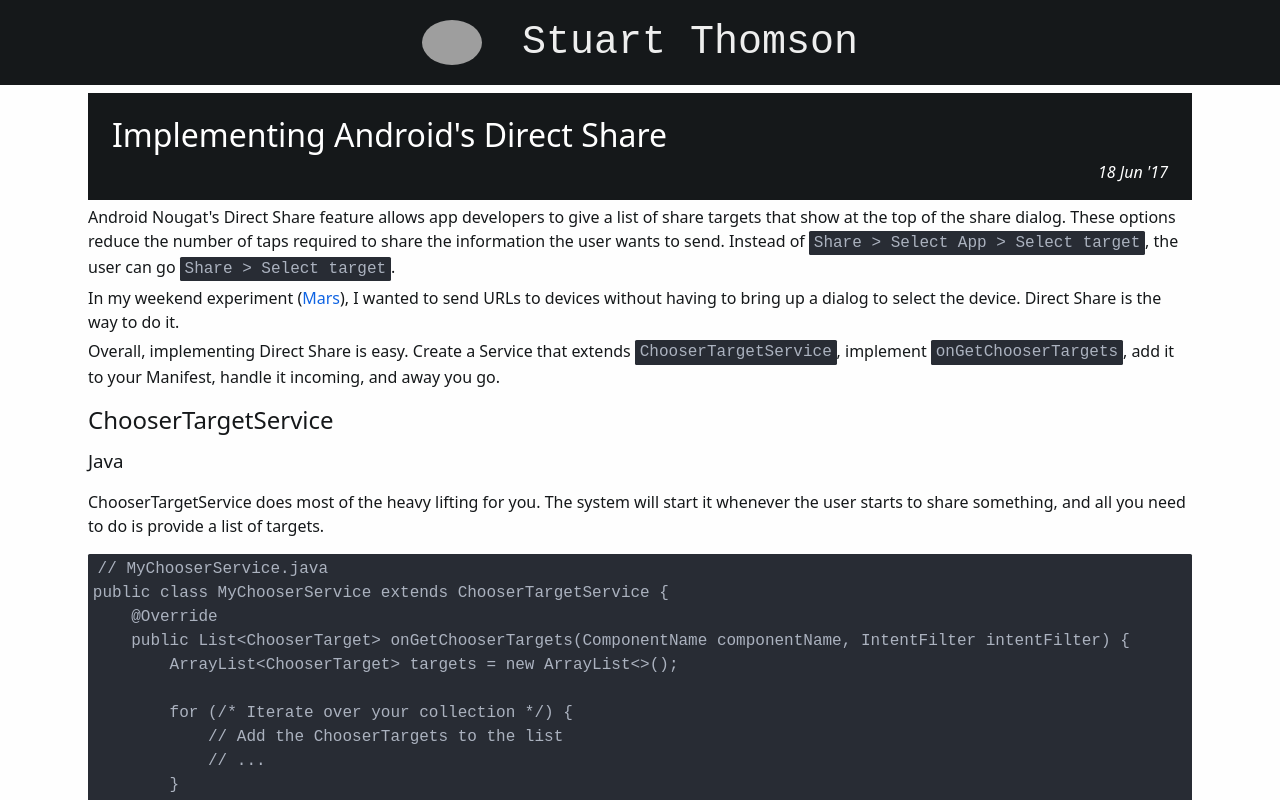
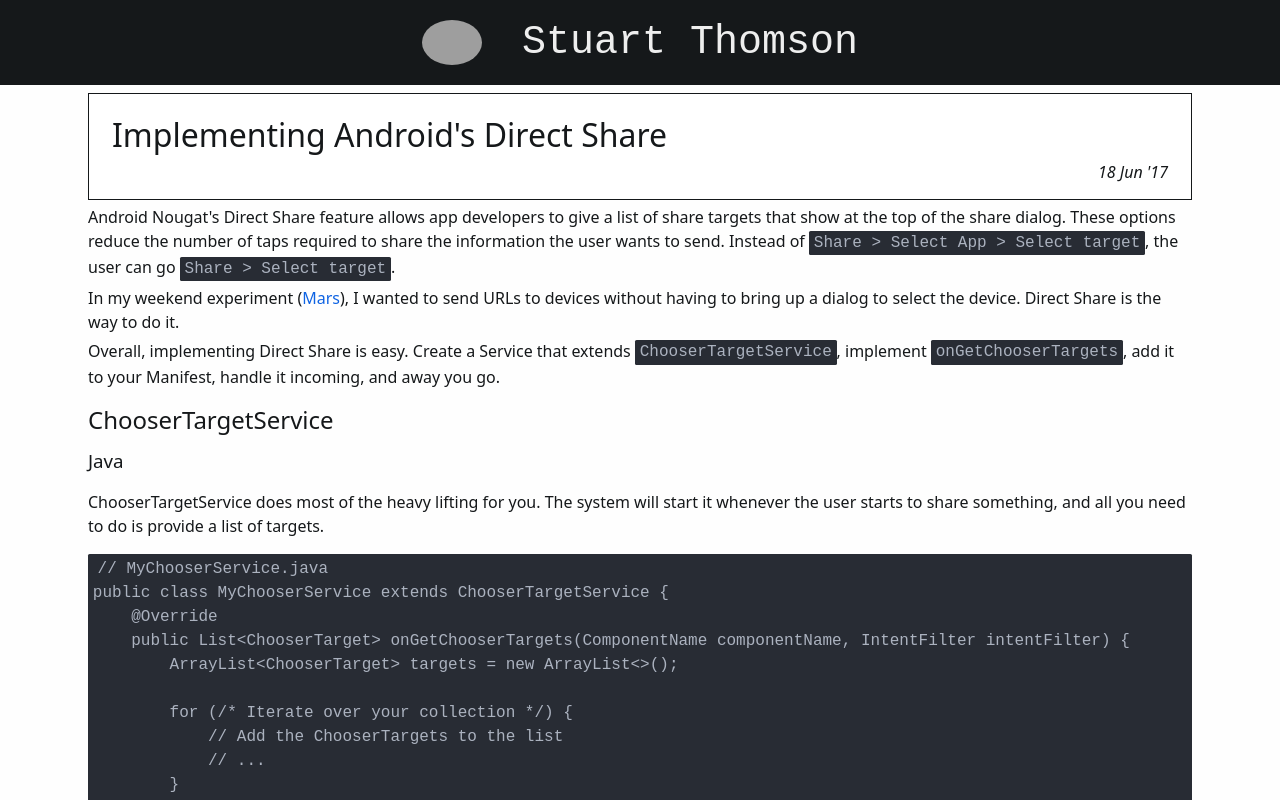
Before and after one commit to s-thom/website-v2, a Next.js app: page /posts/android-direct-share in a window 1280 px wide. Shown: the top 800 px of the page. Built offline with nearby package versions, Linux system fonts and the light colour scheme; grey boxes are pictures that could not be loaded.

Commit message:
Un-feature some posts
You know, I've been wanting to have this functionality for a while, it's nice to have it

```diff
--- a/pages/posts/android-direct-share.mdx
+++ b/pages/posts/android-direct-share.mdx
@@ -2,7 +2,6 @@ import PostHeader from '../../components/PostHeader';
 
 export const metadata = {
   title: 'Implementing Android\'s Direct Share',
-  bgcolor: '#15181A',
   date: new Date('2017-06-18T12:10'),
   published: true,
   featured: true,
--- a/pages/posts/react-in-markdown-updated.mdx
+++ b/pages/posts/react-in-markdown-updated.mdx
@@ -5,7 +5,6 @@ export const metadata = {
   date: new Date('2017-11-12T09:20'),
   edited: new Date('2017-11-22T15:45'),
   published: true,
-  featured: true,
 };
 
 <PostHeader {...metadata} />
--- a/pages/posts/react-in-markdown.mdx
+++ b/pages/posts/react-in-markdown.mdx
@@ -5,7 +5,6 @@ export const metadata = {
   date: new Date('2017-06-26T16:50'),
   edited: new Date('2017-06-27T10:32'),
   published: true,
-  featured: true,
 };
 
 <PostHeader {...metadata} />
--- a/pages/posts/react-static-markdown.mdx
+++ b/pages/posts/react-static-markdown.mdx
@@ -5,7 +5,6 @@ export const metadata = {
   date: new Date('2017-11-23T15:45'),
   edited: new Date('2018-05-20T11:48'),
   published: true,
-  featured: true,
 };
 
 <PostHeader {...metadata} />
--- a/pages/posts/system-font-stack.mdx
+++ b/pages/posts/system-font-stack.mdx
@@ -2,7 +2,6 @@ import PostHeader from '../../components/PostHeader';
 
 export const metadata = {
   title: 'The "system" font stack',
-  bgcolor: '#15181A',
   date: new Date('2018-05-19T18:39'),
   published: true,
   featured: true,
--- a/pages/projects/faucet.mdx
+++ b/pages/projects/faucet.mdx
@@ -5,7 +5,6 @@ export const metadata = {
   date: new Date('2017-06-02T15:23'),
   github: 's-thom/faucet',
   published: true,
-  featured: true,
 };
 
 <PostHeader {...metadata} />
--- a/pages/projects/on-a-theme-json.mdx
+++ b/pages/projects/on-a-theme-json.mdx
@@ -6,7 +6,6 @@ export const metadata = {
   date: new Date('2017-06-02T15:40'),
   github: 's-thom/OnAThemeJSONGen',
   published: true,
-  featured: true,
 };
 
 <PostHeader {...metadata} />
--- a/pages/projects/website.mdx
+++ b/pages/projects/website.mdx
@@ -7,7 +7,6 @@ export const metadata = {
   edited: new Date('2017-11-26T12:43'),
   github: 's-thom/website',
   published: true,
-  featured: true,
 };
 
 <PostHeader {...metadata} />
```
Also changed, not shown: types.d.ts (+0 -13 lines).
